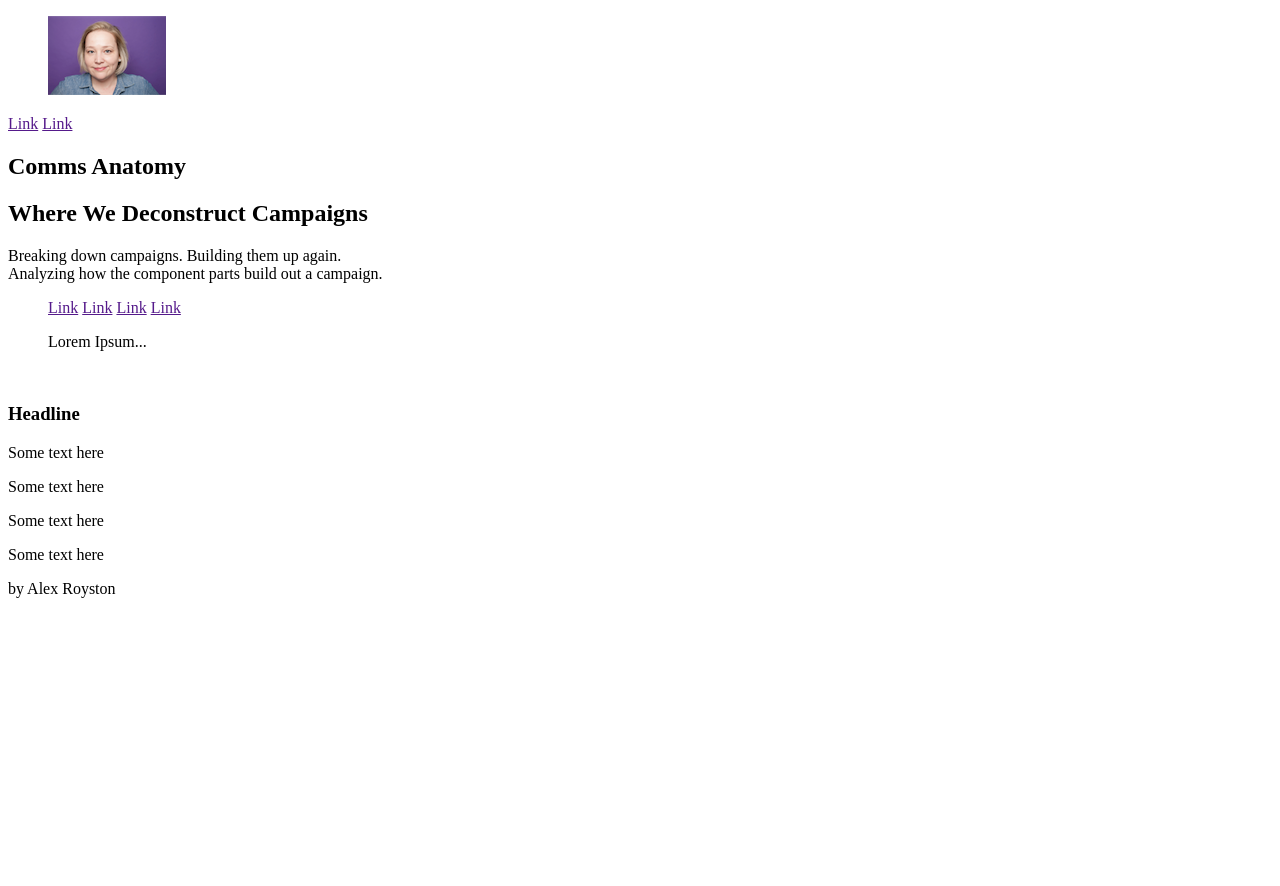
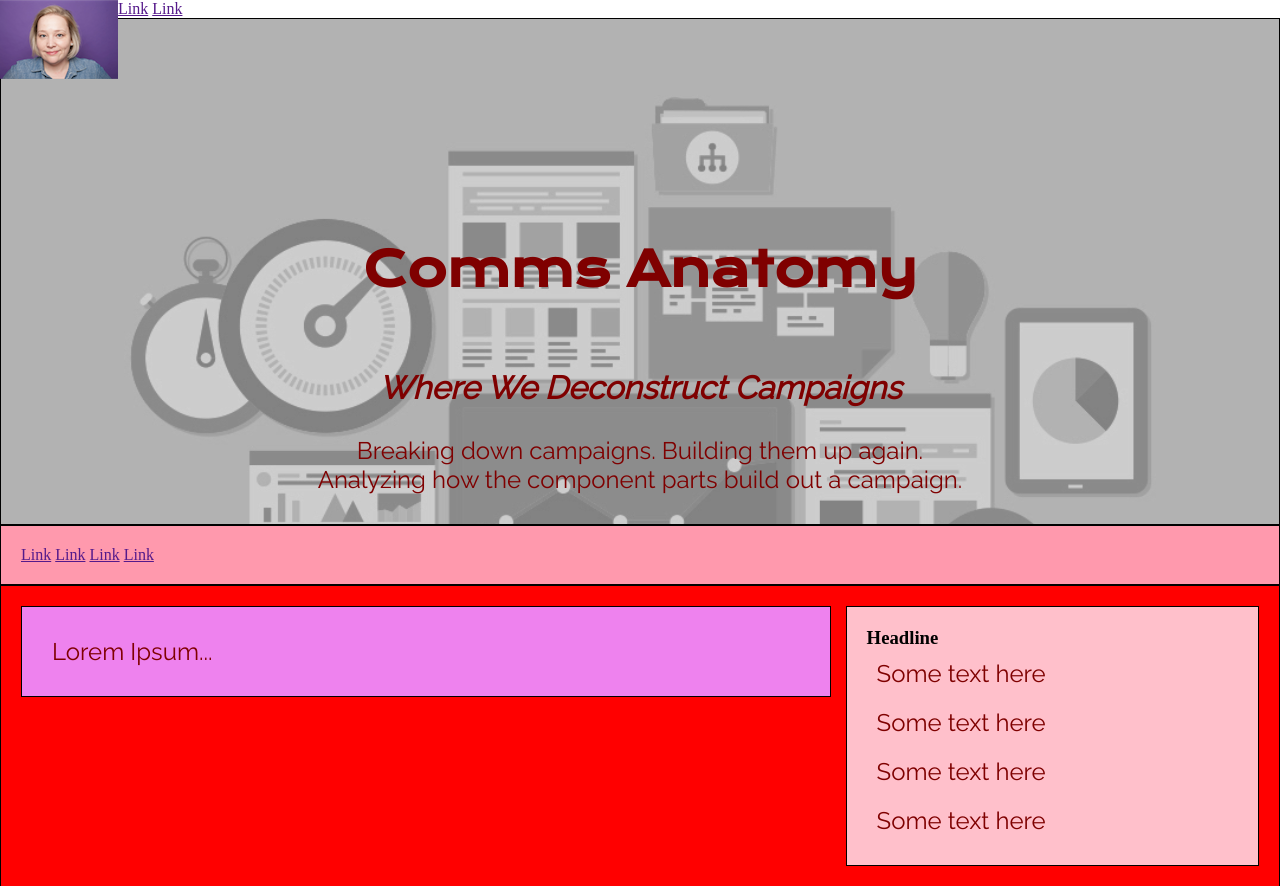
Before and after one commit to AlGraceRoyston/AlGraceRoyston.github.io, a plain HTML site: page unit_8/index.html in a window 1280 px wide. Shown: the top 886 px of the page. Before the commit the page ends 800 px from the top, so only its background shows below. Drawn offline with nearby package versions, Linux system fonts and the light colour scheme.

Commit message:
Updates!

```diff
--- a/unit_8/css/style.css
+++ b/unit_8/css/style.css
@@ -1,53 +1,94 @@
-<!DOCTYPE html>
-<html>
+@import url(https://fonts.googleapis.com/css?family=Indie+Flower|Krona+One|Raleway);
+* {
+	padding: 0;
+	margin: 0;
+}
+header {
+	background-color: #FF4F56;
+	border: 1px black solid;
+	text-align: right;
+	padding: 20px;
+}
+img {
+	float: left;
+}
+#one {
+	text-align: center;
+	border: 1px black solid;
+	background-image: url("../images/CommsAnatomyGrids.jpg");
+	background-size: cover;
+	background-repeat: no-repeat;
+	background-color: #FFE2B8;
+	font-family: Helvetica;
+	color: rgb(38,38,79);
+	padding: 20px;
+	background-color: gray;
+    background-blend-mode: luminosity;
+}
 
-<head>
-<link rel="stylesheet" type="text/css" href="css/style.css">
-	<figure>
-		<img src="images/Alex_GA Headshot.png" alt="Picture of Logo" title="Fun picture of site owner used as logo">
-	</figure>
-	<nav id="toplinks">
-		<a href="">Link</a>
-		<a href="">Link</a>
-	</nav>
-</head>
+menu {
+	border: 1px black solid;
+	padding: 20px;
+	background-color: #FF99AD;
+}
 
-<section id="one">
-	<figcaption>
-		<h1>Comms Anatomy</h1>
-		<h2 id="slogan"> Where We Deconstruct Campaigns</h2>
-		<p> Breaking down campaigns. Building them up again. <br>
-		Analyzing how the component parts build out a campaign.</p>
-	</figcaption>
-</section>
+#two_column {
+	background-color: #FF0000;
+	border: 1px black solid;
+	padding: 20px;
+}
 
-<menu>
-	<a href="">Link</a>
-	<a href="">Link</a>
-	<a href="">Link</a>
-	<a href="">Link</a>
-</menu>
+#left {
+	background-color: violet;
+	border: 1px black solid;
+	padding: 20px;
+	float: left;
+	width: 62%;
+}
 
-<section id="two_column" class="clearfix">
-	<figure id="left">
-		<p>Lorem Ipsum... </p>
-		<img src="">
-	</figure>
-	<aside id="right">
-		<h3>Headline</h3>
-		<p>Some text here</p>
-		<figcaption>
-			<p>Some text here</p>
-		</figcaption>
-		<figcaption>
-			<p>Some text here</p>
-		</figcaption>
-		<figcaption>
-			<p>Some text here</p>
-		</figcaption>
-	</aside>
-</section>
+#right {
+	background-color: pink;
+	border: 1px black solid;
+	padding: 20px;
+	float: right;
+	width: 30%;
+}
 
-<footer>
-	<p>by Alex Royston</p>
-</footer>
+.clearfix:after {
+	visibility: hidden;
+	display: block;
+	font-size: 0;
+	content: " ";
+	clear: both;
+	height: 0;
+}
+
+footer {
+	background-color: #FF4F56;
+	border: 1px black solid;
+	padding: 20px;
+}
+
+h1 {
+	font-family: 'Krona One', sans-serif;
+	font-size: 3em;
+	padding: 20px;
+	padding-top: 200px;
+}
+h1,h2,p {
+	color: rgb(127,0,0);
+}
+h2 {
+	font-family: 'Raleway', sans-serif;
+	font-size: 2em;
+	padding: 20px;
+	padding-top: 50px;
+}
+#slogan {
+		font-style: italic;
+	}
+p {
+	font-family: 'Raleway', sans-serif;
+	font-size: 1.5em;
+	padding: 10px;
+}
--- a/unit_8/index.html
+++ b/unit_8/index.html
@@ -2,6 +2,7 @@
 <html>
 
 <head>
+<meta name="viewport" content="width=device-width, initial-scale=1">
 <link rel="stylesheet" type="text/css" href="css/style.css">
 	<figure>
 		<img src="images/Alex_GA Headshot.png" alt="Picture of Logo" title="Fun picture of site owner used as logo">
```
Also changed, not shown: 5 other files.
